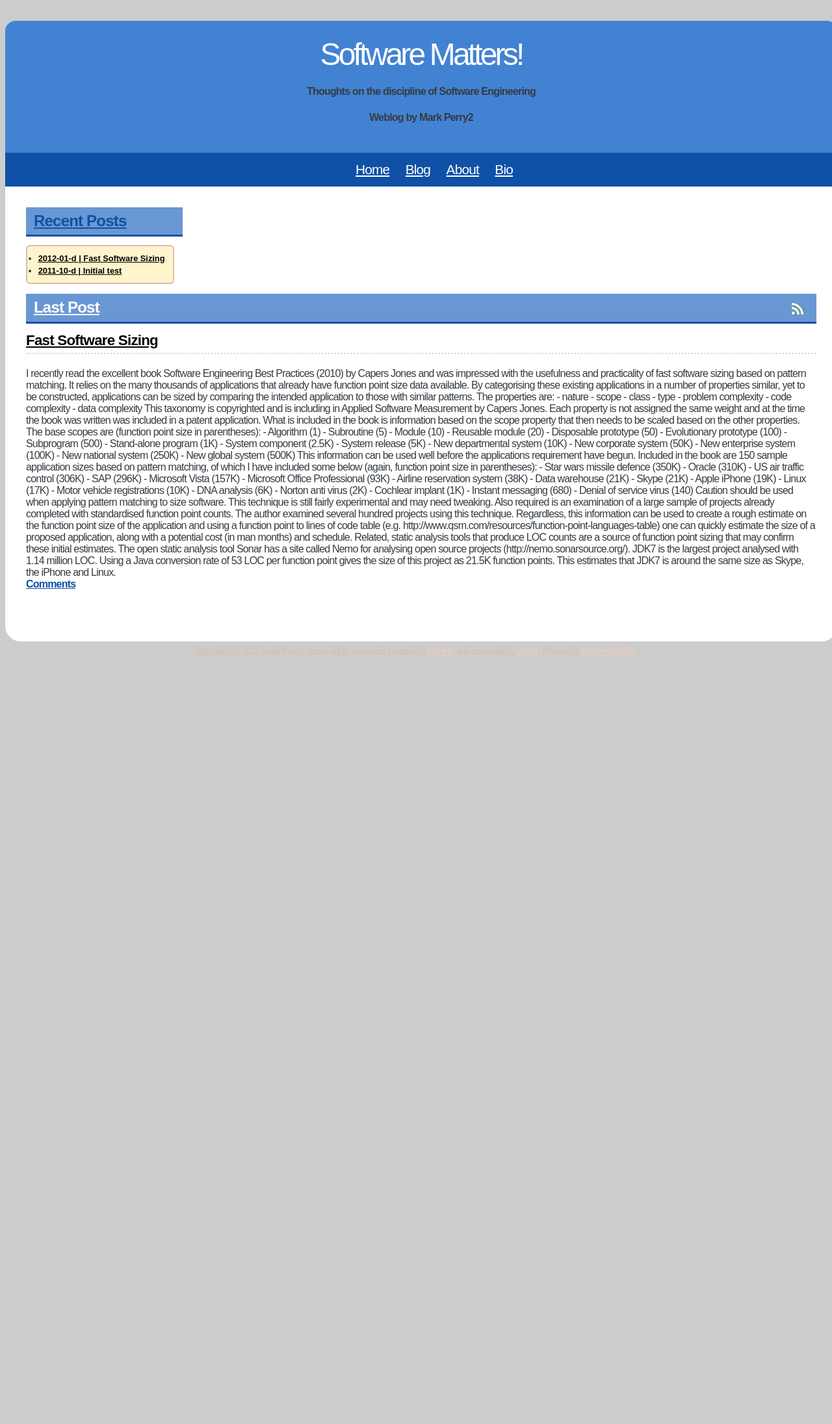
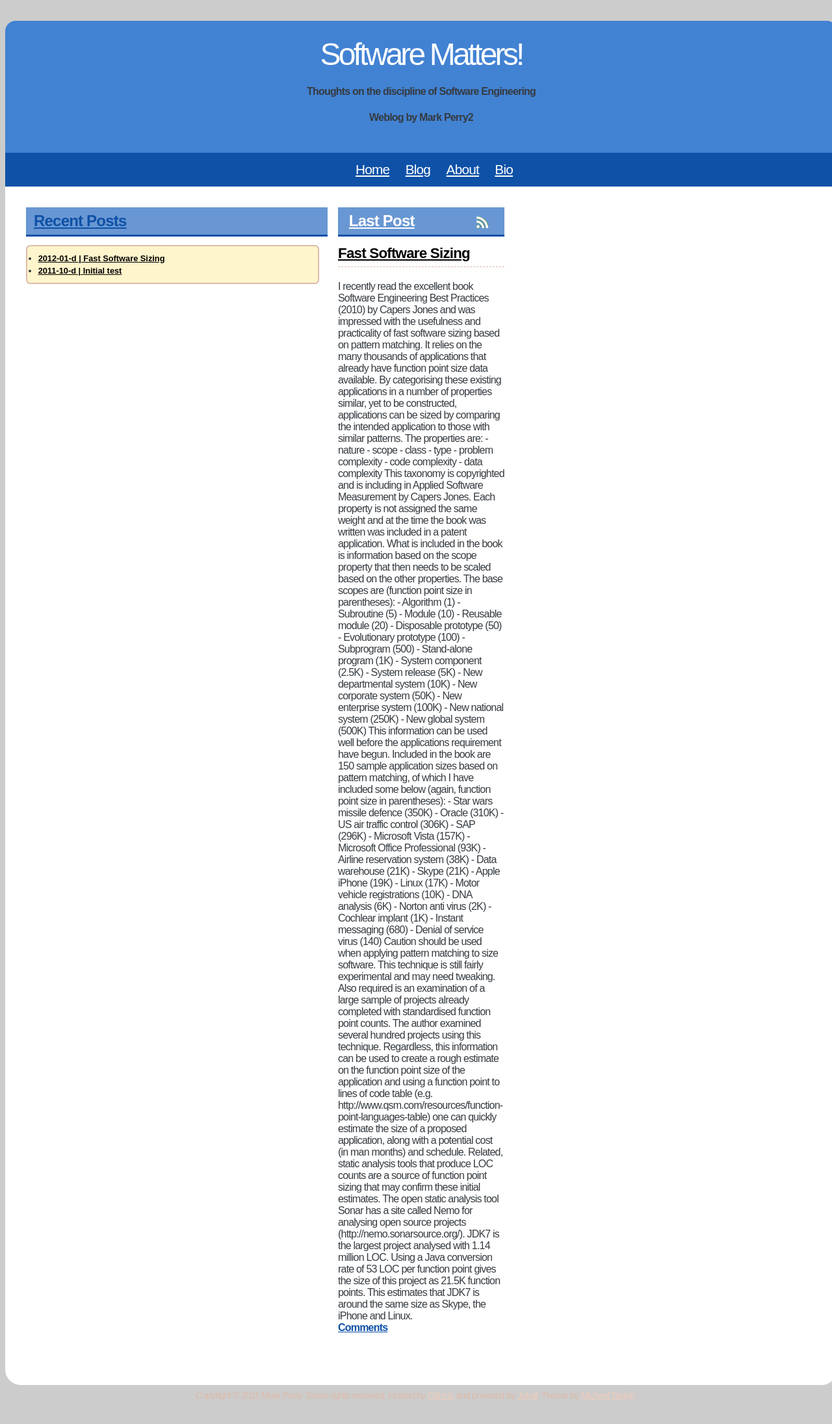
Before and after one commit to kouzouigh/mperry.github.io, a Jekyll site: the page built from index.html, in a window 1280 px wide. Shown: the whole page at 65% size. Built offline with Jekyll 4.4.1, drawn with Linux system fonts in a browser that asks for light colours; before the commit the page ends 1046 px from its top, so only the background shows below that.

Commit message:
Try to move last post to right

```diff
--- a/index.html
+++ b/index.html
@@ -2,7 +2,7 @@
 layout: master
 ---
 
-<div class='home_box home_left'>
+<div class='home_box' id='home_left'>
   <h2 class='home_box_title'><a href='/blog.html'>Recent Posts</a></h2>
   <div id="latest_posts" class="repo">
      <ul>
@@ -15,7 +15,7 @@ layout: master
   </div>
 </div>
 
-<div class='home_box' id='home_right'>
+<div class='home_box home_right'>
   <h2 class='home_box_title'>
   	<a href='http://feeds.feedburner.com/mperry' class='float-right'>
   		<img src='/images/subscribe-icon.gif' alt='Subscribe'/>
```
